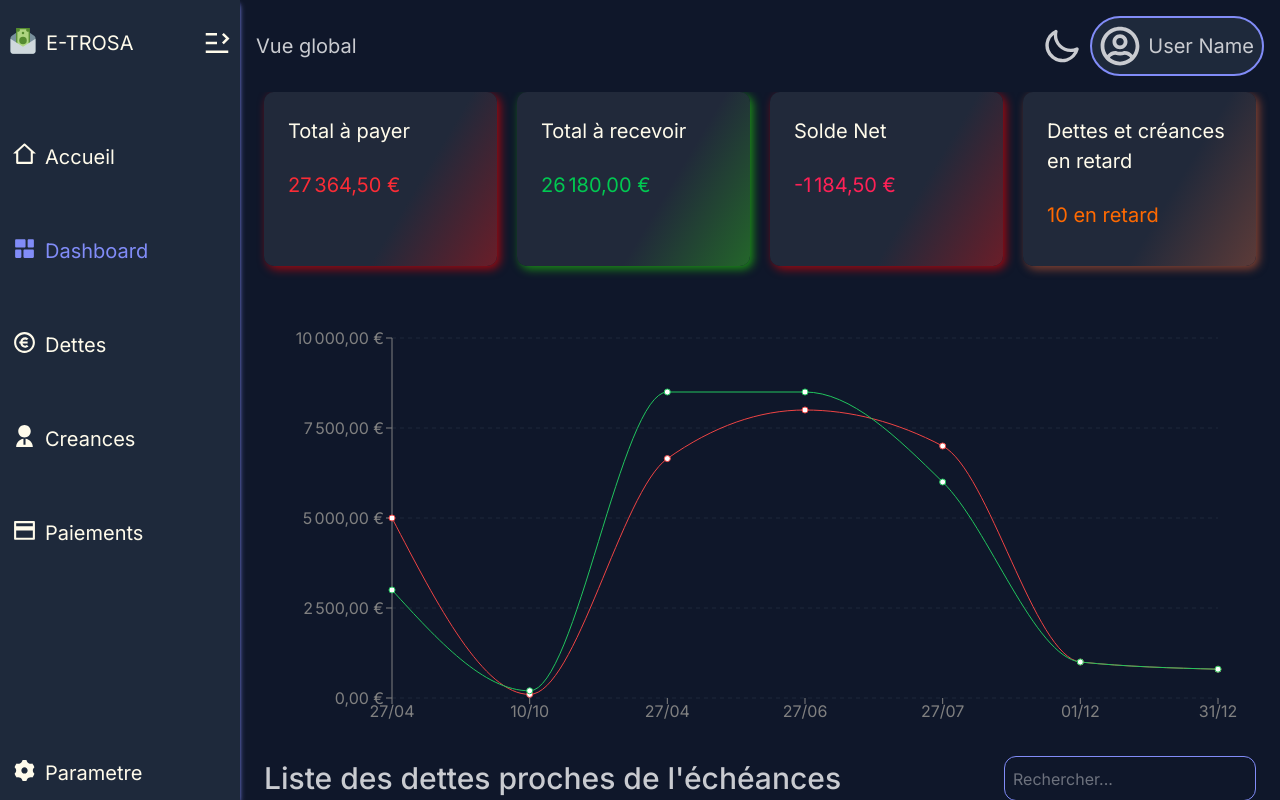
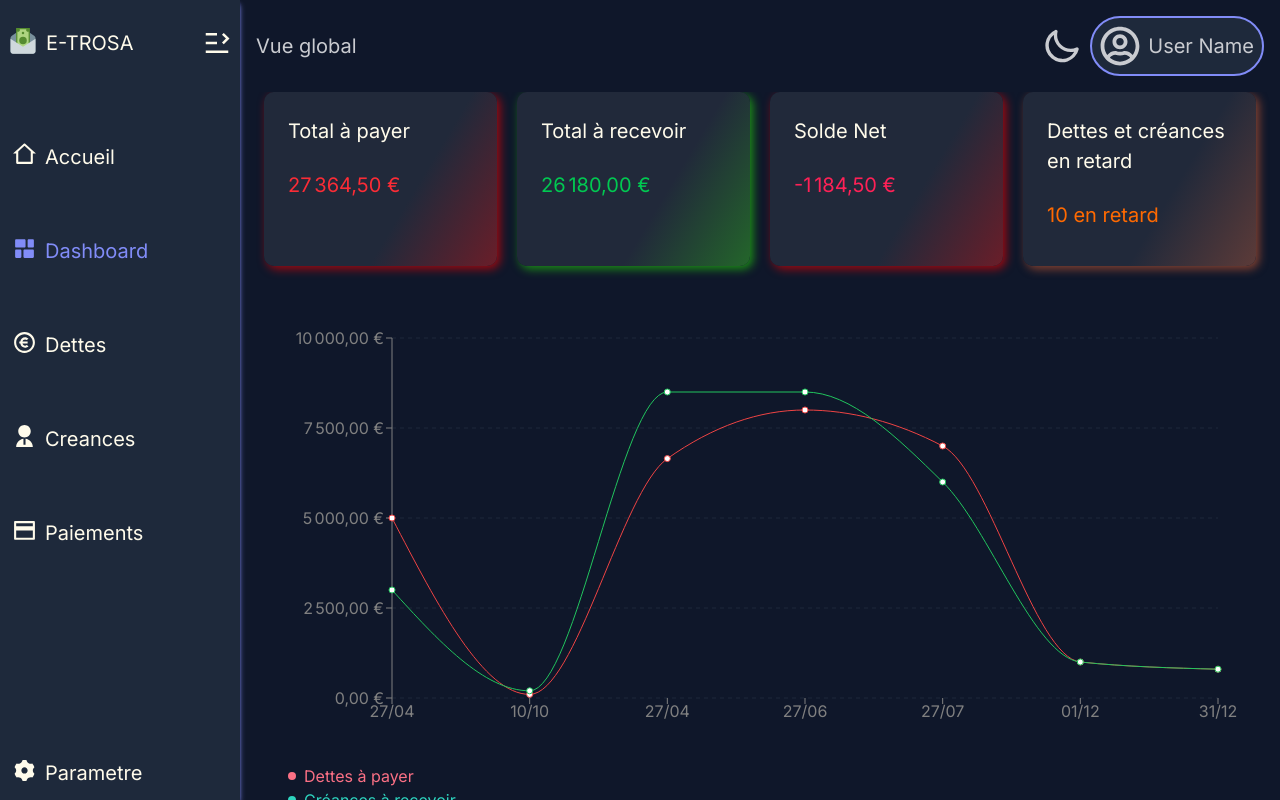
Before and after one commit to tsifcarnage/E-trosa, a React (Vite) app: page /dashboard in a window 1280 px wide. Built offline with nearby package versions, Linux system fonts and the light colour scheme; what ag-grid-community would draw is missing.

Commit message:
Update Dashboard.tsx

```diff
--- a/src/pages/Dashboard.tsx
+++ b/src/pages/Dashboard.tsx
@@ -18,8 +18,18 @@ function Dashboard() {
     return (
         <div>
             <AllStats debts={debtsRow} receivables={creditRow} />
-            <div>
+            <div >
                 <ChartAllAmount chartData={chartData} />
+            </div>
+            <div className=" m-6 p-6">
+                <div className="flex gap-2">
+                    <span className="status status-error self-center"></span>
+                    <p className="text-error"> Dettes à payer</p>
+                </div>
+                <div className="flex gap-2">
+                    <span className="status status-success self-center"></span>
+                    <p className="text-success"> Créances à recevoir</p>
+                </div>
             </div>
             <Dettes filterTitle="dettes proches de l'échéance" filterStatus={false} sortDescDate={true} filterCard={true} />
             <Creances filterTitle="créances proches de l'échéance" filterStatus={false} sortDescDate={true} filterCard={true} />
```
